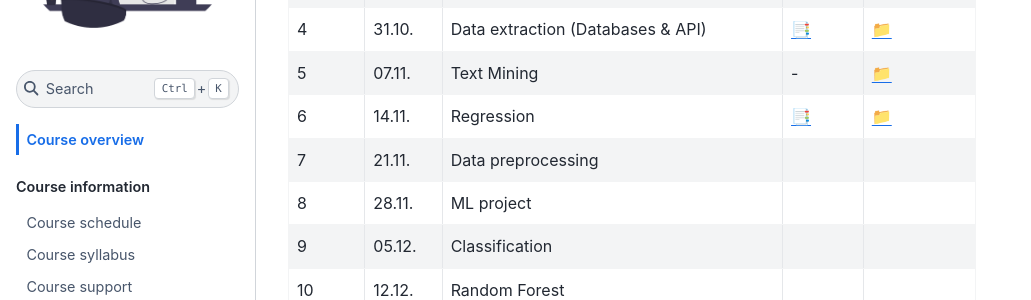
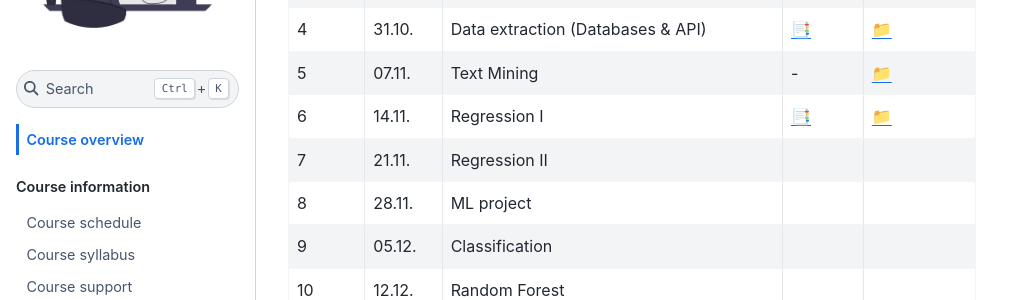
Before and after one commit to ds-ws22/website, a Jupyter Book: the page built from docs/course-overview.md, in a window 1280 px wide and 900 px high, scrolled down 425 px. Shown: the part 154-454 px from the top of the window, without its empty margins (0-1031 px from the left). Built offline with Jupyter Book 1.0.4 settings and Sphinx 7.4.7 and the Sphinx Book theme 1.1.4, drawn with Linux system fonts in a browser that asks for light colours; comment, search, counter and statistics services are not loaded.

Commit message:
Update course-overview.md

```diff
--- a/docs/course-overview.md
+++ b/docs/course-overview.md
@@ -18,8 +18,8 @@ For a more detailed semester overview, take a look at the [course-schedule](../d
 |	3	|	24.10.	|	Data extraction (web scraping)	|	 - 	|	[📁](../weeks/week3.md)	|
 |	4	|	31.10.	|	Data extraction (Databases & API)	|	[📑](https://drive.google.com/file/d/1-kn1zRRwU_aXHCkATjUwnn0KfjQ2u6kY/view?usp=sharing)	|	[📁](../weeks/week4.md)	|
 |	5	|	07.11.	|	Text Mining	|	 - 	|	[📁](../weeks/week5.md)	|
-|	6	|	14.11.	|	Regression	|	[📑](https://drive.google.com/file/d/1-ZfUfZ671sAIsGPhKhvPfG9_mpgOXuro/view?usp=sharing)	|	[📁](../weeks/week6.md)	|
-|	7	|	21.11.	|	Data preprocessing	|		|		|
+|	6	|	14.11.	|	Regression I	|	[📑](https://drive.google.com/file/d/1-ZfUfZ671sAIsGPhKhvPfG9_mpgOXuro/view?usp=sharing)	|	[📁](../weeks/week6.md)	|
+|	7	|	21.11.	|	Regression II	|		|		|
 |	8	|	28.11.	|	ML project 	|		|		|
 |	9	|	05.12.	|	Classification	|		|		|
 |	10	|	12.12.	|	Random Forest	|		|		|
```
